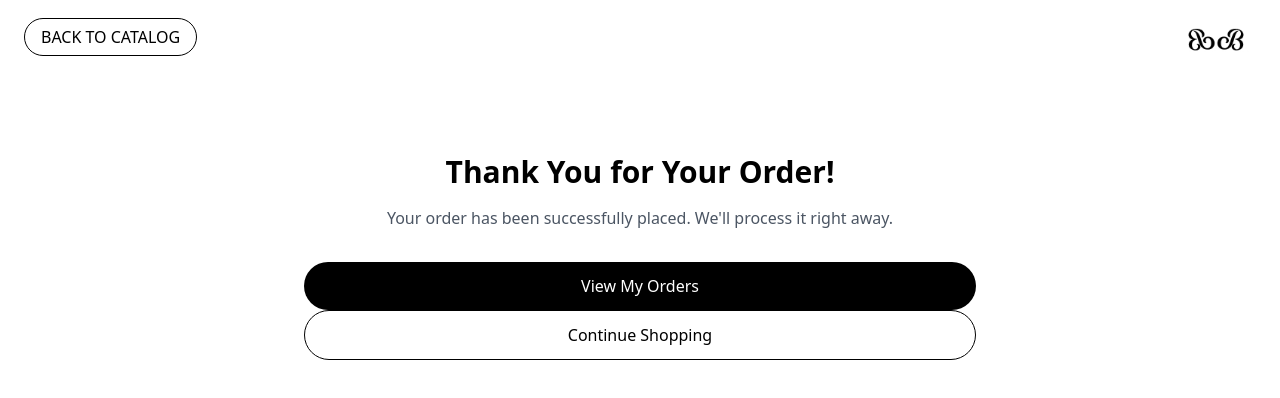
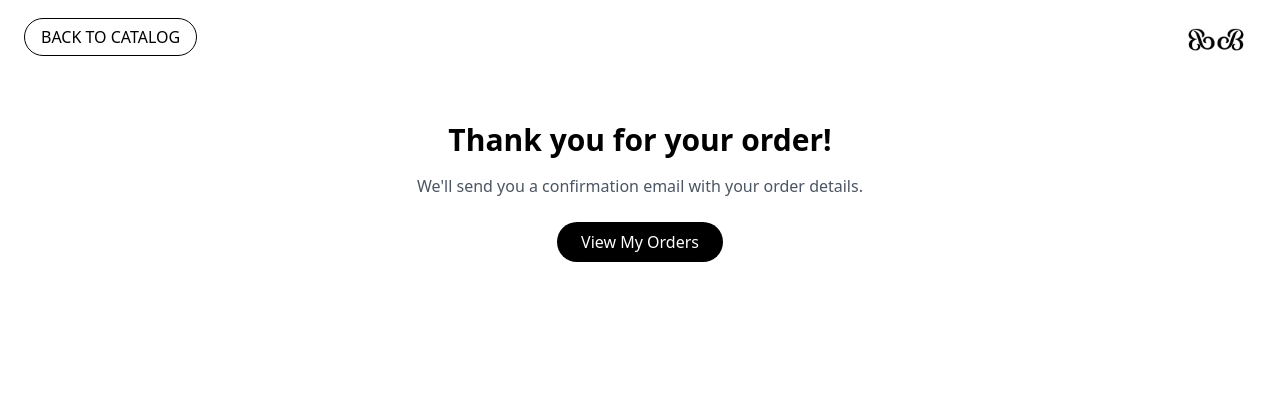
Before and after one commit to PUNGZPANG/front-bb, a Next.js app: page /order-confirmation in a window 1280 px wide. Shown: the top 398 px of the page. Built offline with nearby package versions, Linux system fonts and the light colour scheme.

Commit message:
let's end this

```diff
--- a/pages/order-confirmation/index.js
+++ b/pages/order-confirmation/index.js
@@ -1,7 +1,7 @@
-import Head from 'next/head';
-import Link from 'next/link';
 import { useEffect } from 'react';
 import { useRouter } from 'next/router';
+import Head from 'next/head';
+import Image from 'next/image';
 
 export default function OrderConfirmationPage() {
     const router = useRouter();
@@ -20,33 +20,30 @@ export default function OrderConfirmationPage() {
 
             <div className="min-h-screen bg-white px-6 pt-4 pb-10">
                 <div className="flex justify-between items-center mb-8">
-                    <Link href="/catalog">
-                        <button className="px-4 py-1.5 text-l border border-black rounded-full hover:bg-black hover:text-white">
-                            BACK TO CATALOG
-                        </button>
-                    </Link>
-                    <img src="/mini-logo.jpg" alt="Logo" className="w-20" />
+                    <button
+                        className="px-4 py-1.5 text-l border border-black rounded-full hover:bg-black hover:text-white"
+                        onClick={() => router.push('/catalog')}
+                    >
+                        BACK TO CATALOG
+                    </button>
+                    <Image
+                        src="/mini-logo.jpg"
+                        alt="Logo"
+                        width={80}
+                        height={80}
+                        className="w-20"
+                    />
                 </div>
 
-                <div className="max-w-2xl mx-auto text-center py-16">
-                    <h1 className="text-3xl font-semibold mb-4">Thank You for Your Order!</h1>
-                    <p className="text-gray-600 mb-8">
-                        Your order has been successfully placed. We'll process it right away.
-                    </p>
-
-                    <div className="space-y-4">
-                        <Link href="/orders">
-                            <button className="w-full bg-black text-white py-3 rounded-full hover:opacity-90">
-                                View My Orders
-                            </button>
-                        </Link>
-
-                        <Link href="/catalog">
-                            <button className="w-full border border-black py-3 rounded-full hover:bg-black hover:text-white">
-                                Continue Shopping
-                            </button>
-                        </Link>
-                    </div>
+                <div className="text-center py-8">
+                    <h1 className="text-3xl font-semibold mb-4">Thank you for your order!</h1>
+                    <p className="text-gray-600 mb-6">We&apos;ll send you a confirmation email with your order details.</p>
+                    <button
+                        onClick={() => router.push('/orders')}
+                        className="bg-black text-white px-6 py-2 rounded-full hover:opacity-90"
+                    >
+                        View My Orders
+                    </button>
                 </div>
             </div>
         </>
--- a/pages/orders/index.js
+++ b/pages/orders/index.js
@@ -1,6 +1,7 @@
 import { useEffect, useState } from 'react';
 import { useRouter } from 'next/router';
 import Head from 'next/head';
+import Image from 'next/image';
 import config from '../../context/config';
 
 export default function OrdersPage() {
@@ -65,7 +66,13 @@ export default function OrdersPage() {
                     >
                         BACK TO CATALOG
                     </button>
-                    <img src="/mini-logo.jpg" alt="Logo" className="w-20" />
+                    <Image
+                        src="/mini-logo.jpg"
+                        alt="Logo"
+                        width={80}
+                        height={80}
+                        className="w-20"
+                    />
                 </div>
 
                 <h1 className="text-3xl font-semibold mb-6">My Orders</h1>
@@ -80,7 +87,7 @@ export default function OrdersPage() {
                     <div className="text-center py-8">Loading orders...</div>
                 ) : orders.length === 0 ? (
                     <div className="text-center py-8">
-                        <p className="text-gray-600 mb-4">You haven't placed any orders yet.</p>
+                        <p className="text-gray-600 mb-4">You haven&apos;t placed any orders yet.</p>
                         <button
                             onClick={() => router.push('/catalog')}
                             className="bg-black text-white px-6 py-2 rounded-full hover:opacity-90"
@@ -121,10 +128,12 @@ export default function OrdersPage() {
                                             <div key={index} className="flex justify-between items-center">
                                                 <div className="flex items-center gap-4">
                                                     {item.image_url && (
-                                                        <img
+                                                        <Image
                                                             src={item.image_url}
                                                             alt={item.product_name}
-                                                            className="w-16 h-16 object-cover rounded"
+                                                            width={64}
+                                                            height={64}
+                                                            className="object-cover rounded"
                                                         />
                                                     )}
                                                     <div>
```
